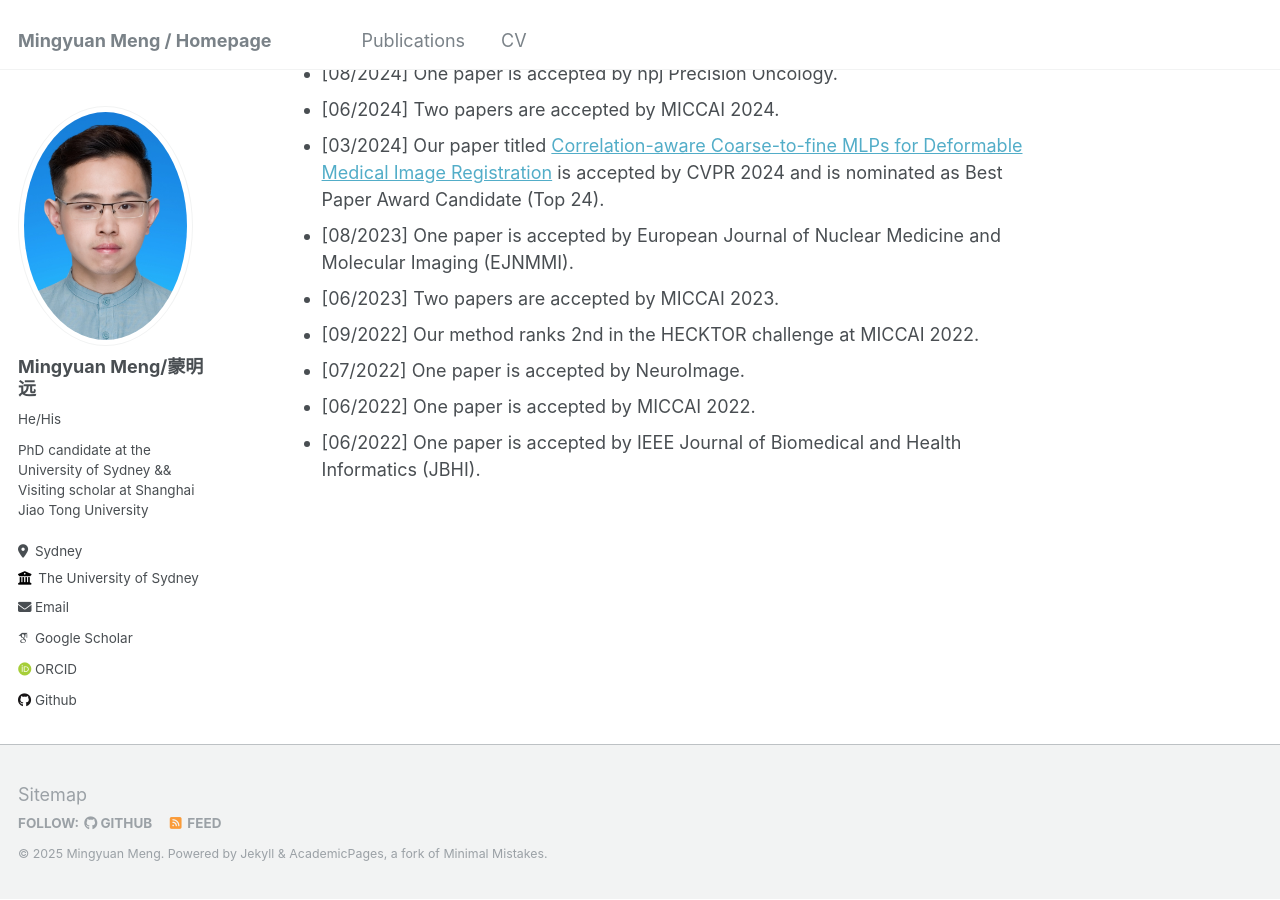
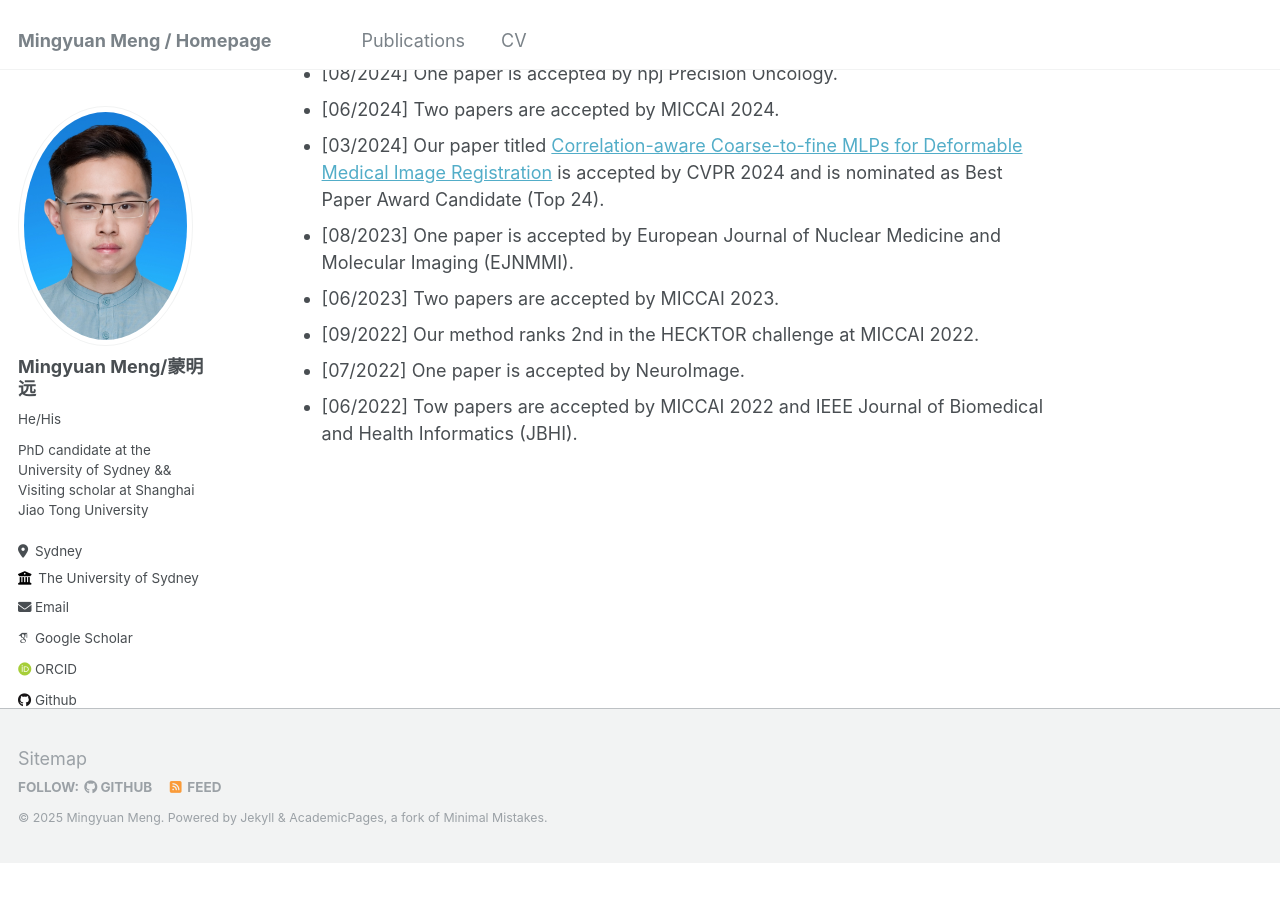
Before and after one commit to MungoMeng/mungomeng.github.io, a Jekyll site: the page built from _pages/about.md, in a window 1280 px wide and 900 px high, scrolled down 633 px. Built offline with Jekyll 4.4.1, drawn with Linux system fonts in a browser that asks for light colours; some web fonts are replaced; after the commit the page ends 1497 px from its top, so only the background shows below that.

Commit message:
Update about.md

```diff
--- a/_pages/about.md
+++ b/_pages/about.md
@@ -24,5 +24,4 @@ News
 * [06/2023] Two papers are accepted by MICCAI 2023.
 * [09/2022] Our method ranks 2nd in the HECKTOR challenge at MICCAI 2022.
 * [07/2022] One paper is accepted by NeuroImage.
-* [06/2022] One paper is accepted by MICCAI 2022.
-* [06/2022] One paper is accepted by IEEE Journal of Biomedical and Health Informatics (JBHI).
+* [06/2022] Tow papers are accepted by MICCAI 2022 and IEEE Journal of Biomedical and Health Informatics (JBHI).
```
